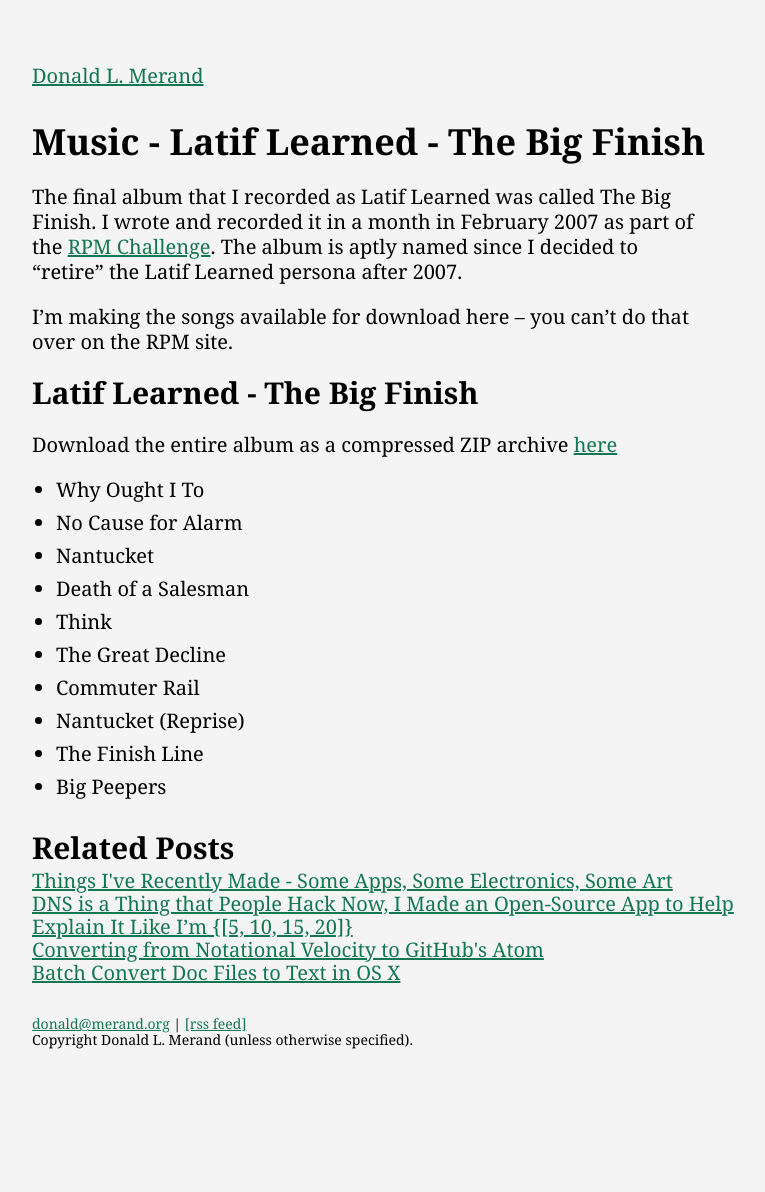
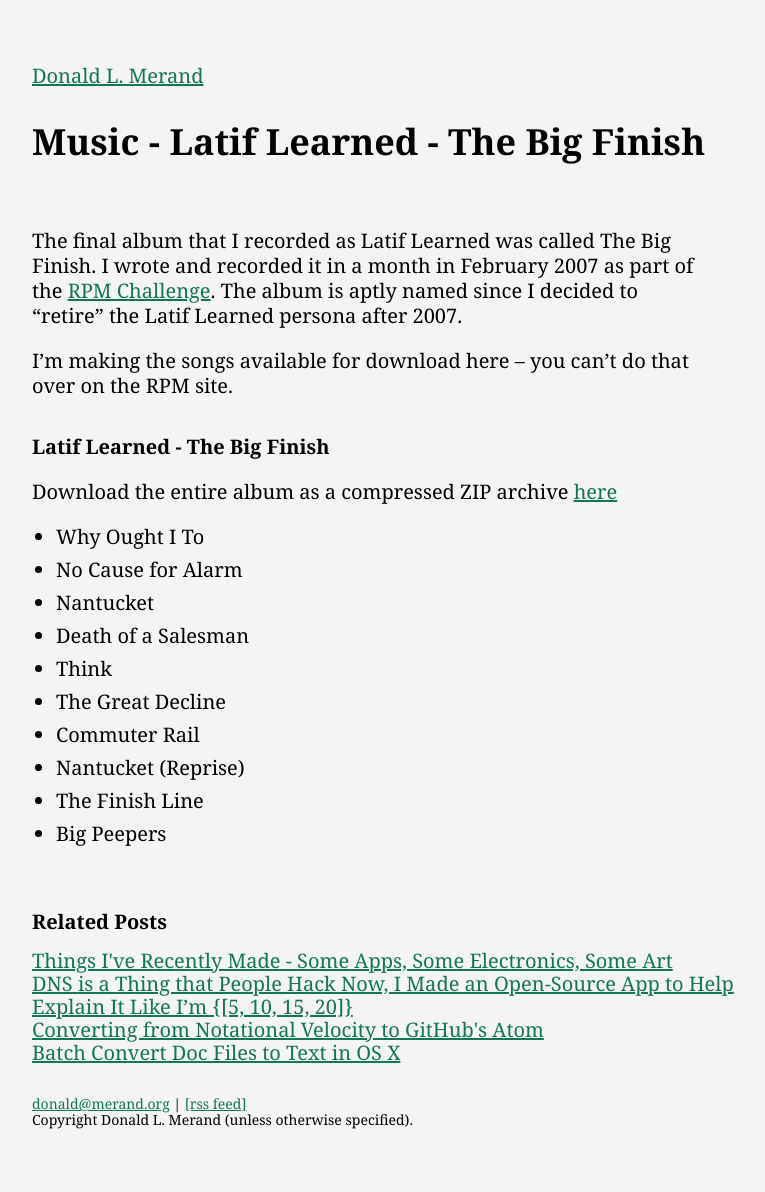
Before and after one commit to dmerand/donald.merand.org, a Jekyll site: the page built from _posts/2012-09-23-music-latif-learned-the-big-finish.md, in a window 1280 px wide. Shown: the whole page, without its empty margins (32-797 px from the left). Built offline with Jekyll 4.4.1, drawn with Linux system fonts in a browser that asks for light colours; before the commit the page ends 1112 px from its top, so only the background shows below that.

Commit message:
update gems, update styling a bit

```diff
--- a/_layouts/default.html
+++ b/_layouts/default.html
@@ -45,7 +45,9 @@
         }
         //-->
         </script>
-        | <a href="/atom.xml">[rss feed]</a>
+        <span class="noprint">
+           | <a href="/atom.xml">[rss feed]</a>
+        </span>
       </div>
       <div>Copyright Donald L. Merand (unless otherwise specified).</div>
     </footer>
--- a/_layouts/post.html
+++ b/_layouts/post.html
@@ -4,19 +4,19 @@ layout: default
 
 <article>
 	<header>
-		<h1 class="mt4 mb2 f3 f2-ns lh-title measure-wide">{{ page.title }}</h1>
+		<h1 class="mt4 mb2 f3 f2-ns lh-title">{{ page.title }}</h1>
     {% unless page.tags == empty %}
       <div class="mv2 gray">
         tags: {% for tag in page.tags %}{{tag}} {% endfor %}
       </div>
     {% endunless %}
 	</header>
-  <div class="measure-wide lh-title">{{ content }}</div>
+  <div class="mt5 measure-wide lh-title">{{ content }}</div>
 </article>
 
-<div id="related" class="noprint mt4">
+<div id="related" class="noprint mt5">
   <h2>Related Posts</h2>
-  <ul class="list pa0 ma0">
+  <ul class="mt3 list pa0 ma0">
     {% for post in site.related_posts limit:5 %}
       <li class="mv0"><a href="{{ post.url }}">{{ post.title }}</a></li>
     {% endfor %}
--- a/assets/css/style.css
+++ b/assets/css/style.css
@@ -9,11 +9,13 @@ code {
   font-size: 1rem; }
 
 h1 {
-  margin-top: 2rem;
+  font-size: 1.5rem;
+  margin-top: 3rem;
   margin-bottom: .5rem; }
 
 h2 {
-  margin-top: 1rem;
+  font-size: 1.25rem;
+  margin-top: 2.25rem;
   margin-bottom: .25rem; }
 
 li {
--- a/assets/css/style.scss
+++ b/assets/css/style.scss
@@ -11,12 +11,14 @@ code {
 }
 
 h1 {
-  margin-top: 2rem;
+  font-size: 1.5rem;
+  margin-top: 3rem;
   margin-bottom: .5rem;
 }
 
 h2 {
-  margin-top: 1rem;
+  font-size: 1.25rem;
+  margin-top: 2.25rem;
   margin-bottom: .25rem;
 }
 
```
Also changed, not shown: Gemfile.lock, 1 other file.
